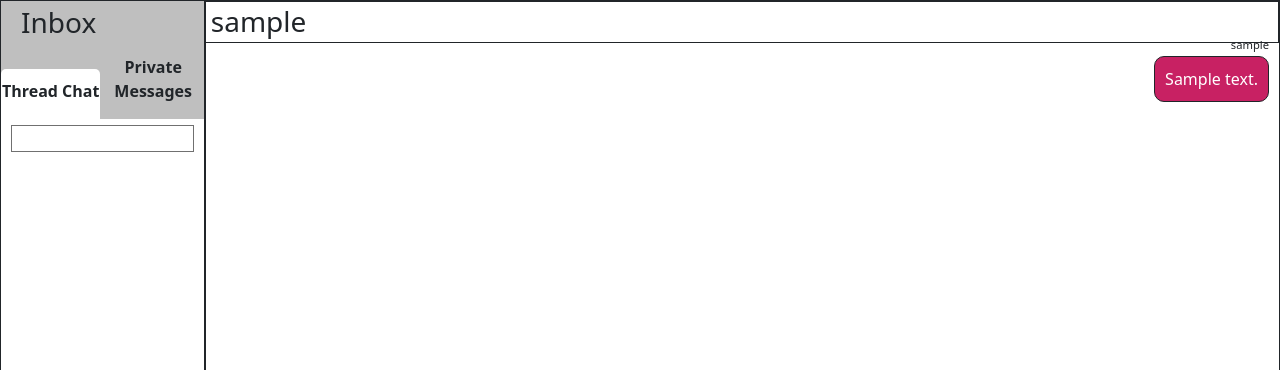
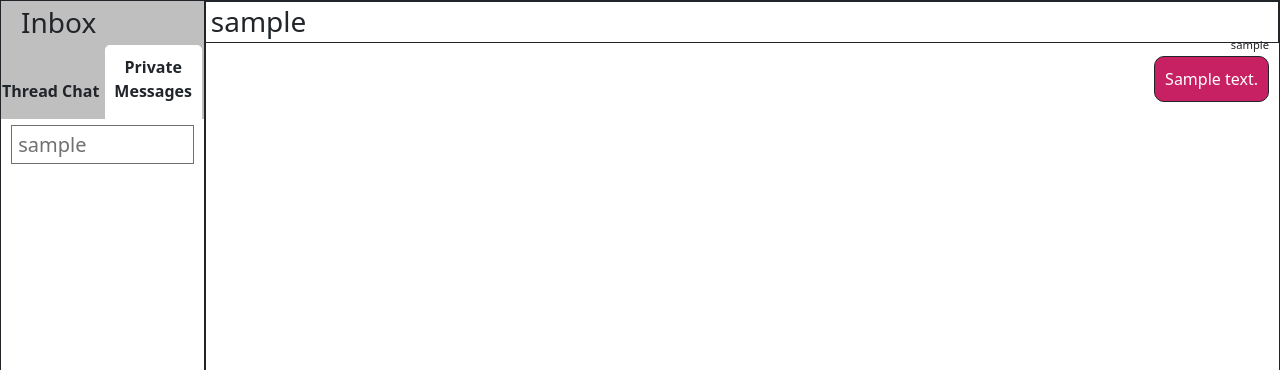
Before and after one commit to dannylty/orbital, a Django app: a page that uses main/templates/main/pmchat.html in a window 1280 px wide. Shown: the part 50-420 px from the top of the page. Run offline with Django 3.2, Linux system fonts and the light colour scheme; a user stored in the database is signed in; tables that the repository leaves empty hold one stand-in row (values such as "Sample post"); data that the repository does not hold is empty.

Commit message:
Fix pmchat bugs

```diff
--- a/main/static/css/styles.css
+++ b/main/static/css/styles.css
@@ -74,7 +74,8 @@ body {
   white-space: nowrap;
   overflow: hidden;
   text-overflow: ellipsis;
-  margin-bottom: 20px;
+  margin-top: 5px;
+  margin-bottom: 5px;
   line-height: normal;
 }
 
@@ -310,6 +311,14 @@ body {
   border-radius: 5px 5px 0 0;
 }
 
+.pm-show {
+  display: inline-block;
+  width: 48%;
+  text-align: center;
+  border-radius: 5px 5px 0 0;
+  background-color: white;
+}
+
 .post-datetime {
   font-size: 0.7rem;
   margin-bottom: 0;
@@ -392,12 +401,25 @@ body {
 .scrollable-chats-tc {
   height: 100%;
   overflow: auto;
+  display: block;
+}
+
+.scrollable-chats-tc-noshow {
+  height: 100%;
+  overflow: auto;
+  display: none;
 }
 
 .scrollable-chats-pm {
   height: 100%;
   overflow: auto;
-  visibility: hidden;
+  display: none;
+}
+
+.scrollable-chats-pm-show {
+  height: 100%;
+  overflow: auto;
+  display: block;
 }
 
 .searchbar {
@@ -435,6 +457,14 @@ body {
   background-color: white;
 }
 
+.tc-noshow {
+  display: inline-block;
+  width: 49%;
+  text-align: center;
+  border-radius: 5px 5px 0 0;
+  background-color: #BFBFBF;
+}
+
 .tc-or-pm {
   background-color: #BFBFBF;
 }
--- a/main/static/js/transitions.js
+++ b/main/static/js/transitions.js
@@ -13,13 +13,13 @@ function mouseOut() {
 function toPm() {
   document.getElementById("tc").style.backgroundColor = "#BFBFBF";
   document.getElementById("pm").style.backgroundColor = "white";
-  document.getElementsByClassName("scrollable-chats-tc")[0].style.visibility = "hidden";
-  document.getElementsByClassName("scrollable-chats-pm")[0].style.visibility = "visible";
+  document.getElementById("scrollable-chats-tc").style.display = "none";
+  document.getElementById("scrollable-chats-pm").style.display = "block";
 }
 
 function toTc() {
   document.getElementById("tc").style.backgroundColor = "white";
   document.getElementById("pm").style.backgroundColor = "#BFBFBF";
-  document.getElementsByClassName("scrollable-chats-tc")[0].style.visibility = "visible";
-  document.getElementsByClassName("scrollable-chats-pm")[0].style.visibility = "hidden";
+  document.getElementById("scrollable-chats-pm").style.display = "none";
+  document.getElementById("scrollable-chats-tc").style.display = "block";
 }
--- a/main/templates/main/pmchat.html
+++ b/main/templates/main/pmchat.html
@@ -6,14 +6,14 @@
   <div class="chat-sidebar">
     <h3 class="inbox">Inbox</h3>
     <div class="tc-or-pm">
-      <div class="tc" id="tc" onclick="toTc()">
+      <div class="tc-noshow" id="tc" onclick="toTc()">
         <p><strong>Thread Chat</strong></p>
       </div>
-      <div class="pm" id="pm" onclick="toPm()">
+      <div class="pm-show" id="pm" onclick="toPm()">
         <p><strong>Private Messages</strong></p>
       </div>
     </div>
-    <div class="scrollable-chats-tc">
+    <div class="scrollable-chats-tc-noshow" id="scrollable-chats-tc">
       {% for threadchat in all_tc %}
         <a href="/threadchat/{{threadchat.id}}">
           <div class="chat-info">
@@ -23,17 +23,15 @@
         </a>
       {% endfor %}
     </div>
-    <!-- THIS PART STILL BUGGY -->
-    <!-- <div class="scrollable-chats-pm">
+    <div class="scrollable-chats-pm-show" id="scrollable-chats-pm">
       {% for pm in all_pm %}
-        <a href="/home/">
+        <a href="/pmchat/{{pm.user1.id}}_{{pm.user2.id}}">
           <div class="chat-info">
-            COME BACK TO THIS PART
-            <p>{{pm.user1}}</p>
+            <h5>{{pm.user1}}</h5>
           </div>
         </a>
       {% endfor %}
-    </div> -->
+    </div>
   </div>
 
   <div class="chatbox">
--- a/main/views.py
+++ b/main/views.py
@@ -137,7 +137,7 @@ def view(response):
 		response.user.userprofile.view_chronological = True
 		response.user.save()
 
-	tlist = Thread.objects.filter(viewable=True).order_by("-created_at").exclude(user=response.user)
+	tlist = Thread.objects.filter(viewable=True).order_by("-created_at")
 	if not response.user.userprofile.view_chronological:
 
 		corpus = response.user.userprofile.getCorpus()
@@ -253,7 +253,9 @@ def threadchat(response, id):
 			print("error: invalid POST")
 		return HttpResponseRedirect("/threadchat/%i" % id)
 
-	return render(response, "main/threadchat.html", {"tc":tc, "all_tc":all_tc})
+	return render(response, "main/threadchat.html", {"tc":tc,
+													"all_tc":all_tc,
+													"all_pm": response.user.pmuser1_set.all().union(response.user.pmuser2_set.all())})
 
 
 @login_required(login_url='/loginprompt')
```
Also changed, not shown: main/templates/main/chatlist.html (+10 -10 lines), main/templates/main/threadchat.html (+11 -11 lines).
